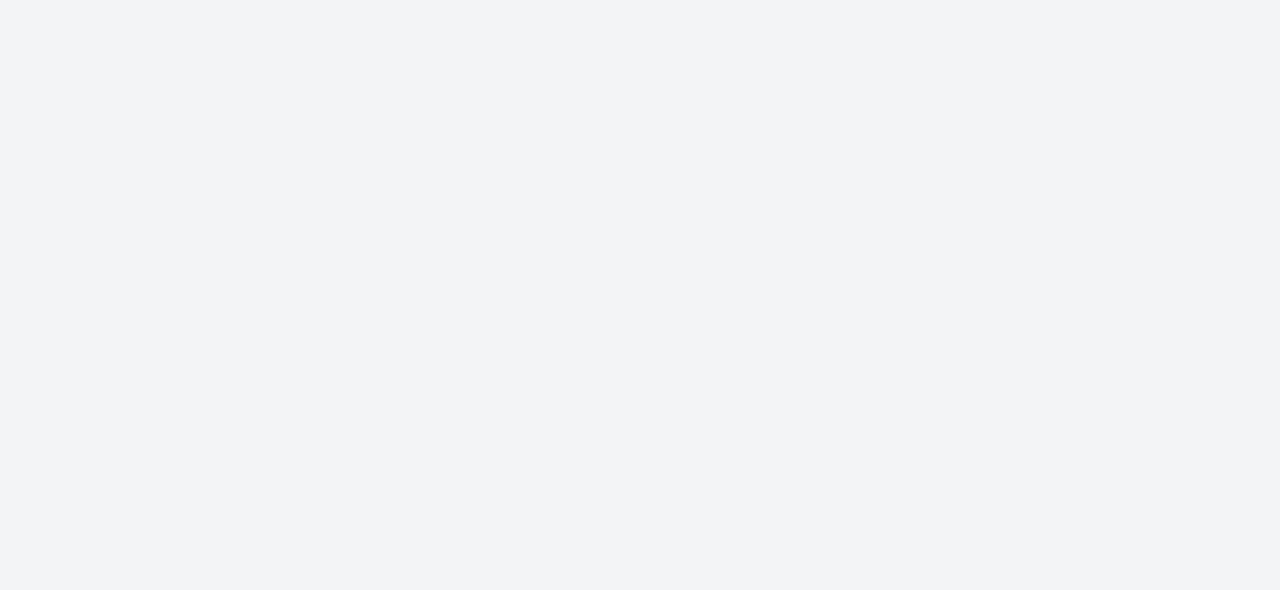
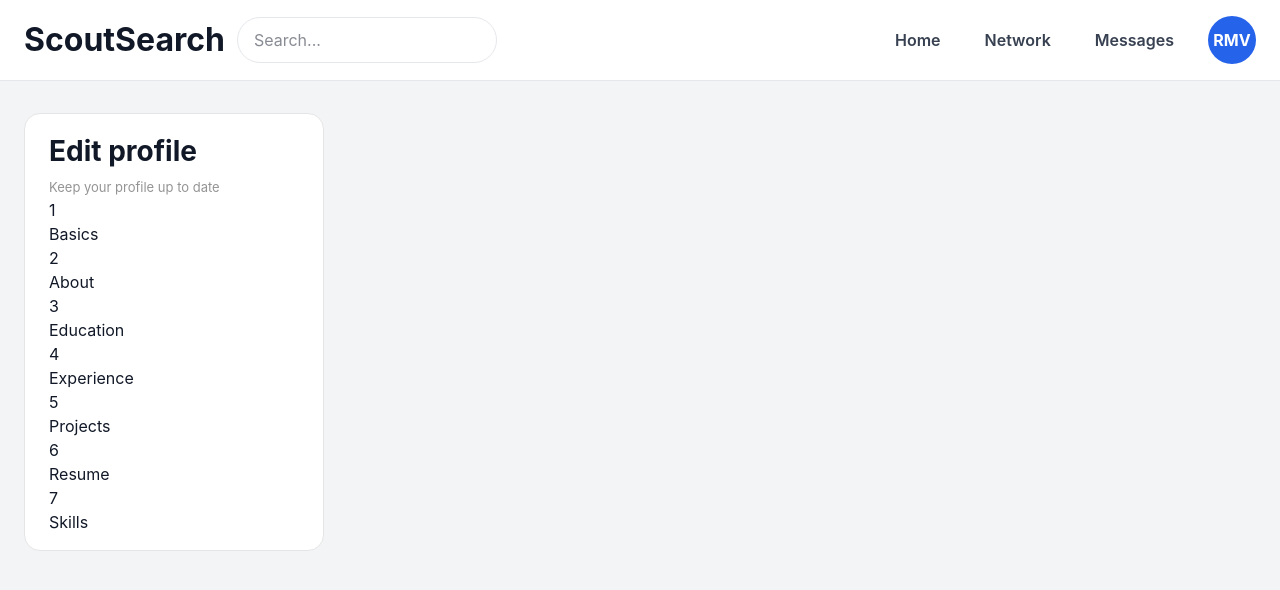
Before and after one commit to Oasis-NEU/f26-group-8, a React (Vite) app in the folder frontend/: page /editprofile in a window 1280 px wide. Before the commit this address had no page. Shown: the top 590 px of the page. Built offline with nearby package versions, Linux system fonts and the light colour scheme.

Commit message:
Saving EditProfile changes

```diff
--- a/frontend/src/App.jsx
+++ b/frontend/src/App.jsx
@@ -11,6 +11,7 @@ import Login from "./pages/Login.jsx";
 import Signup from "./pages/Signup.jsx";
 import Feed from "./pages/Feed.jsx";
 import Profile from "./pages/Profile.jsx";
+import EditProfile from "./pages/EditProfile.jsx";
 
 // A "component" is a function that returns what should appear on the screen.
 function App() {
@@ -28,6 +29,8 @@ function App() {
       <Route path="/feed" element={<Feed />} />
       {/* yoursite.com/profile shows the Profile page */}
       <Route path="/profile" element={<Profile />} />
+      {/* yoursite.com/profile shows the EditProfile page */}
+      <Route path="/editprofile" element={<EditProfile />} />
     </Routes>
   );
 }
--- a/frontend/src/index.css
+++ b/frontend/src/index.css
@@ -1076,3 +1076,26 @@ body {
   font-size: 13px;
   color: #949494;
 }
+
+/* EditProfile Page */
+
+.edit-tracker-card {
+  background: white;
+  margin-top: 32px;
+  margin-left: 24px;
+  padding: 16px 24px;
+  max-width: 300px;
+  border: 1px solid #e5e5e5;
+  border-radius: 16px;
+}
+
+.edit-tracker-header {
+  font-weight: bold;
+  font-size: 28px;
+}
+
+.edit-tracker-subtitle {
+  font-size: 13px;
+  color: #949494;
+  margin-top: 6px;
+}
--- /dev/null
+++ b/frontend/src/pages/EditProfile.jsx
@@ -0,0 +1,42 @@
+import NavBar from "../components/NavBar";
+
+const sections = [
+  { id: "1", label: "Basics" },
+  { id: "2", label: "About" },
+  { id: "3", label: "Education" },
+  { id: "4", label: "Experience" },
+  { id: "5", label: "Projects" },
+  { id: "6", label: "Resume" },
+  { id: "7", label: "Skills" },
+];
+
+function EditTracker() {
+  return (
+    <div className="edit-tracker-card">
+      <h2 className="edit-tracker-header">Edit profile</h2>
+      <p className="edit-tracker-subtitle">Keep your profile up to date</p>
+      {sections.map((section) => (
+        <div key={section.id} className="edit-tracker-steps">
+          <div className="edit-tracker-id">{section.id}</div>
+          <p className="edit-tracker-label">{section.label}</p>
+        </div>
+      ))}
+    </div>
+  );
+}
+
+function EditProfile() {
+  return (
+    <>
+      <NavBar />
+      <main className="edit-page">
+        <aside className="edit-profile-tracker">
+          <EditTracker />
+        </aside>
+        <section className="edit-section"></section>
+      </main>
+    </>
+  );
+}
+
+export default EditProfile;
```
